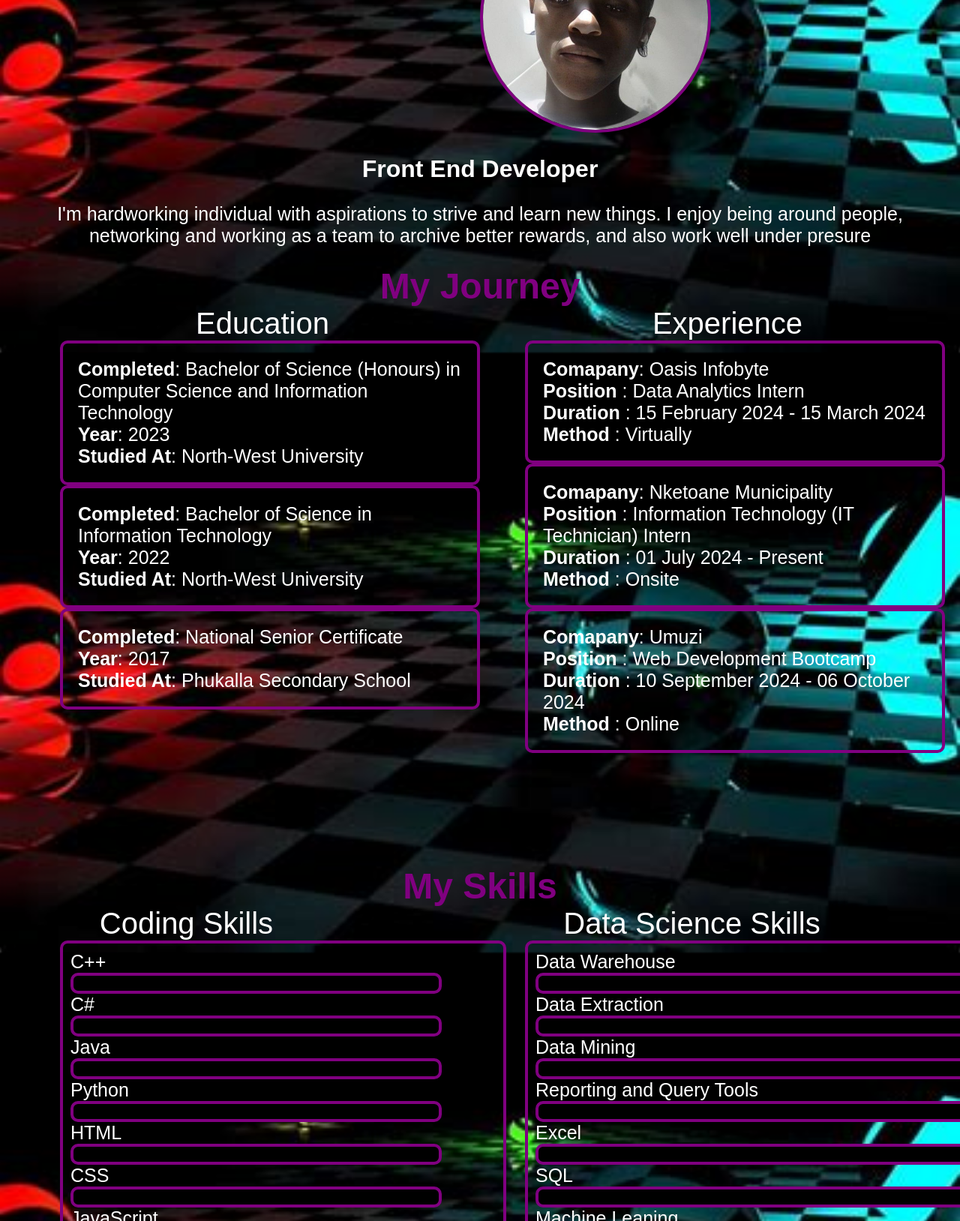
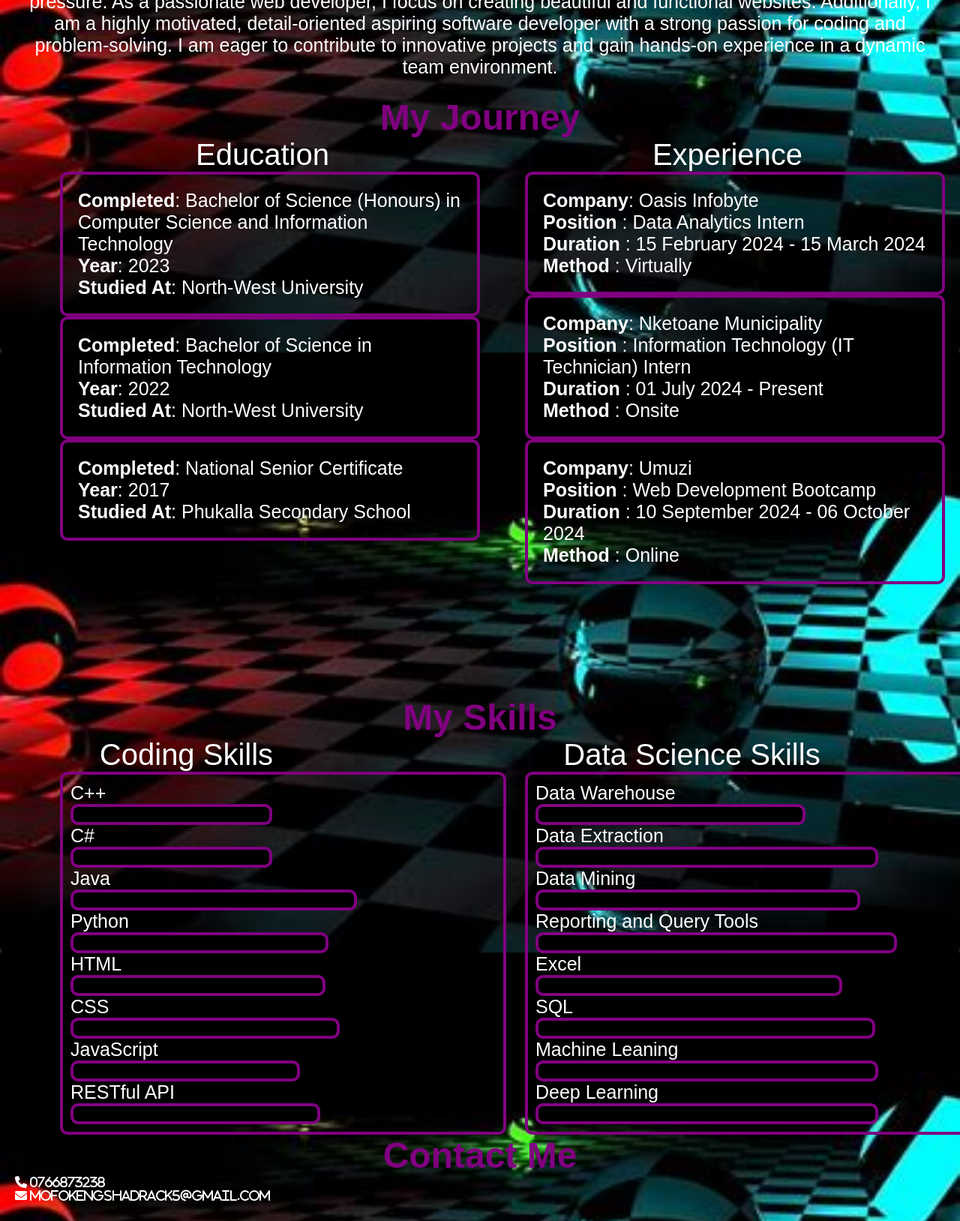
Before and after one commit to Cryslender/Cryslender.github.io, a website: page index.html in a window 1280 px wide. Shown: the part 1130-2758 px from the top of the page at 75% size. Drawn offline with Linux system fonts and the light colour scheme.

Commit message:
Update index.html

```diff
--- a/index.html
+++ b/index.html
@@ -2,9 +2,18 @@
 <html lang="en">
 <head>
     <meta charset="UTF-8">
-    <meta name="viewport" content="width=device-width, initial-scale=10">
+    <meta name="viewport" content="width=device-width, initial-scale=1.0">
     <title>My Portfolio</title>
     <link rel="stylesheet" href="style.css">
+    <link rel="stylesheet" href="https://cdnjs.cloudflare.com/ajax/libs/font-awesome/6.0.0-beta3/css/all.min.css">
+    <script>
+        function downloadCV() {
+            const link = document.createElement('a');
+            link.href = 'Software Developer.pdf';
+            link.download = 'Software Developer';
+            link.click();
+        }
+    </script>
 </head>
 <body>
     <header>
@@ -16,41 +25,50 @@
                 <li><a href="#about">About Me</a></li>
                 <li><a href="#education">Education</a></li>
                 <li><a href="#skills">Skills</a></li>
+                <li><a href="#contact">Contact</a></li>
             </ul>
         </nav>
         </section>
     </header>
 
     <main>
-        <section id="home">
+        <div id="home">
             <span class="left">
-                <h2 class="title">Hi, I'm Lefu Mofokeng Shadrack</h2>
-                <section class="bio">
-                    Aspiring Software Developer
-                </section>
-                <span class="self">I'm a passionate web developer with a focus on creating beautiful and functional websites.Additionally, I'm highly motivated and detail-oriented aspiring software
-                developer with a passion for coding and problem-solving.
-                Eager to contribute to innovative projects and gain hands-on
-                experience in a dynamic team environment.</span>
-                <a href="https://www.linkedin.com/in/lefu-mofokeng-5a9033243/" target="_blank"><img src="Img\linkedin.jpg" alt="LinkedIn" class="image"></a>
-                <a href="https://github.com/Cryslender" target="_blank"><img src="Img\github.png" alt="Github" class="image"></a>
-                <a href="https://www.facebook.com/mofokeng.lefu.1/" target="_blank"><img src="Img\facebook.png" alt="Facebook" class="image"></a>
+                <span class="styled">
+                    <span class="bio">Hello, It's Me</span>
+                    <section class="title">
+                        Lefu Mofok<span class="highlighted-text">eng Shadrack </span>
+                    </section>
+                    <section class="bio">
+                        And I'm
+                    </section>
+                    <span class="self">Passionate web developer with a focus on creating beautiful and functional websites.</span>
+                    <button onclick="downloadCV()" class="button">Download CV</button>
+                </span>
             </span>
+
             <span class="right">
-                <img src="Img\me.jpg" alt="Profile Picture">
+                <img src="Img\background.png" alt="Profile Picture" class="background">
             </span>
-        </section>
-        <section id="about">
-            <span class="heading">About Me</span>
-            <img src="Img\me.jpg" alt="Myself" class="profile">
-            <h2 class="aboutme">Front End Developer</h2>
-            <p class="summary">I'm hardworking individual with aspirations to strive and learn new things.
-            I enjoy being around people, networking and working as a team to archive better rewards, and also work well under
-            presure</p>
-        </section>
+        </div>
+
+        <div id="about">
+            <span class="me">
+                <span class="left">
+                    <img src="Img\profile.png" alt="Myself" class="profile">
+                </span>
+
+                <span class="left">
+                    <span class="headingMe">About <span style="color:aliceblue;">Me </span> </span>
+                    <h2 class="aboutme">Front End Developer</h2>
+                    <p class="summary">I'm a hardworking individual with aspirations to continuously strive and learn new things. I enjoy being around people, networking, and working as part of a team to achieve greater outcomes. I also work well under pressure. As a passionate web developer, I focus on creating beautiful and functional websites. Additionally, I am a highly motivated, detail-oriented aspiring software developer with a strong passion for coding and problem-solving. I am eager to contribute to innovative projects and gain hands-on experience in a dynamic team environment.
+                    </p>
+                </span>
+            </span>
+        </div>
 
 
-        <section id="education">
+        <div id="education">
             <span class="heading">My Journey</span>
             <section class="content">
                 <section class="leftside">
@@ -82,19 +100,19 @@
                         <span class="h2Education">Experience</span>
                         <section>
                             <section class="righttext">
-                                <b>Comapany</b>: Oasis Infobyte <br/>
+                                <b>Company</b>: Oasis Infobyte <br/>
                                 <b>Position </b>: Data Analytics Intern <br/>
                                 <b>Duration </b>: 15 February 2024 - 15 March 2024<br/>
                                 <b>Method </b>: Virtually <br/>
                             </section>
                             <section class="righttext">
-                                <b>Comapany</b>: Nketoane Municipality <br/>
+                                <b>Company</b>: Nketoane Municipality <br/>
                                 <b>Position </b>: Information Technology (IT Technician) Intern <br/>
                                 <b>Duration </b>: 01 July 2024 - Present<br/>
                                 <b>Method </b>: Onsite <br/>
                             </section>
                             <section class="righttext">
-                                <b>Comapany</b>: Umuzi <br/>
+                                <b>Company</b>: Umuzi <br/>
                                 <b>Position </b>: Web Development Bootcamp <br/>
                                 <b>Duration </b>: 10 September 2024 - 06 October 2024<br>
                                 <b>Method </b>: Online <br/>
@@ -104,10 +122,10 @@
                 </section>
 
             </section>
-        </section>
+        </div>
 
 
-        <section id="skills">
+        <div id="skills">
             <span class="heading">My Skills</span>
             <section class="content">
                 <section class="Left">
@@ -115,21 +133,21 @@
                         <span class="h2Education">Coding Skills</span>
                         <section class="styleLeft">
                                 C++
-                            <section class="skill"></section>
+                            <section class="skill" style="width: 40%;"></section>
                                 C#
-                            <section class="skill"></section>
+                            <section class="skill" style="width: 40%;"></section>
                                 Java
-                            <section class="skill"></section>
+                            <section class="skill" style="width: 70%;"></section>
                                 Python
-                            <section class="skill"></section>
+                            <section class="skill" style="width: 60%;"></section>
                                 HTML
-                            <section class="skill"></section>
+                            <section class="skill" style="width: 59%;"></section>
                                 CSS
-                            <section class="skill"></section>
+                            <section class="skill" style="width: 64%;"></section>
                                 JavaScript
-                            <section class="skill"></section>
+                            <section class="skill" style="width: 50%;"></section>
                                 RESTful API
-                            <section class="skill"></section>
+                            <section class="skill" style="width: 57%;"></section>
                         </section>
                     </section>
                 </section>
@@ -139,29 +157,48 @@
                         <span class="h2Education">Data Science Skills</span>
                         <section class="styleRight">
                                 Data Warehouse
-                            <section class="skill"></section>
+                            <section class="skill" style="width: 50%;"></section>
                                 Data Extraction
-                            <section class="skill"></section>
+                            <section class="skill" style="width: 70%;"></section>
                                Data Mining
-                            <section class="skill"></section>
+                            <section class="skill" style="width: 65%;"></section>
                                 Reporting and Query Tools
-                            <section class="skill"></section>
+                            <section class="skill" style="width: 75%;"></section>
                                 Excel
-                            <section class="skill"></section>
+                            <section class="skill" style="width: 60%;"></section>
                                 SQL
-                            <section class="skill"></section>
+                            <section class="skill" style="width: 69%;"></section>
                                 Machine Leaning
-                            <section class="skill"></section>
+                            <section class="skill" style="width: 70%;"></section>
                                 Deep Learning
-                            <section class="skill"></section>
+                            <section class="skill" style="width: 70%;"></section>
                         </section>
                     </section>
                 </section>
 
-        </section>
+            </div>
+
+        <div id="contact">
+            <span class="heading">Contact Me</span>
+                <section class="contact-icon">
+                    <section>
+                        <i class="fas fa-phone phone">  0766873238</i>
+                    </section>
+                    <section>
+                        <i class="fas fa-envelope email-icon "> mofokengshadrack5@gmail.com</i>
+                    </section>
+                    <section>
+                        <a href="https://www.linkedin.com/in/lefu-mofokeng-5a9033243/" target="_blank"><img src="Img\linkedin.jpg" alt="LinkedIn" class="image"></a>
+                        <a href="https://github.com/Cryslender" target="_blank"><img src="Img\github.png" alt="Github" class="image"></a>
+                        <a href="https://www.facebook.com/mofokeng.lefu.1/" target="_blank"><img src="Img\facebook.png" alt="Facebook" class="image"></a>
+                    </section>
+                </section>
+            </section>
+        </div>
     </main>
 
     <footer>
-        </footer>
+
+    </footer>
 </body>
 </html>
```
